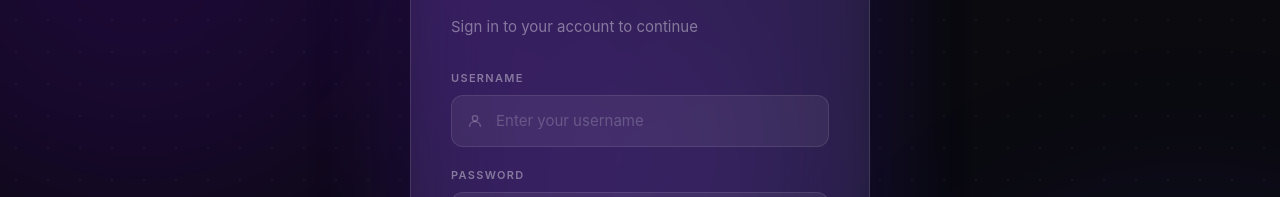
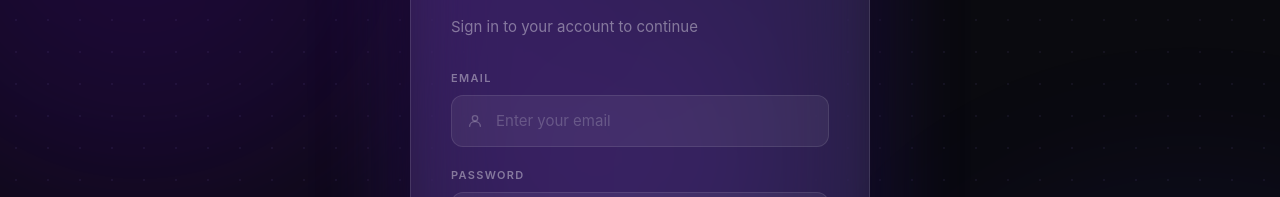
Before and after one commit to Muneeb-hub411/PerfectFit-AI, a React app in the folder frontend/: page /login in a window 1280 px wide. Shown: the part 220-417 px from the top of the page. Built offline with nearby package versions, Linux system fonts and the light colour scheme; the HTML template or start-up script is replaced by a standard one.

Commit message:
-Login form working

```diff
--- a/frontend/src/App.jsx
+++ b/frontend/src/App.jsx
@@ -10,6 +10,7 @@ const App = () => {
       <Routes>
         <Route path="/login" element={<Login />} />
         <Route path="/signup" element={<Signup />} />
+        <Route path="/" element={<h1>Home</h1>} />
       </Routes>
       <ToastContainer />
     </AuthProvider>
--- a/frontend/src/pages/login.jsx
+++ b/frontend/src/pages/login.jsx
@@ -4,8 +4,8 @@ import { useAuth } from "./../hooks/useAuth";
 
 const Login = () => {
   const navigate = useNavigate();
-  const { loading, hanleLogin } = useAuth();
-  const [form, setForm] = useState({ username: "", password: "" });
+  const { loading, handleLogin } = useAuth();
+  const [form, setForm] = useState({ email: "", password: "" });
   const [showPassword, setShowPassword] = useState(false);
 
   const handleChange = (e) => {
@@ -14,8 +14,9 @@ const Login = () => {
 
   const handleSubmit = async (e) => {
     e.preventDefault();
-    await hanleLogin(form);
-    navigate("/");
+    console.log(form);
+    const success = await handleLogin(form);
+    if (success) navigate("/");
   };
   if (loading) {
     return (
@@ -80,7 +81,7 @@ const Login = () => {
             {/* Username */}
             <div className="group">
               <label className="block text-[11px] font-semibold tracking-[0.12em] uppercase text-white/40 mb-2 group-focus-within:text-violet-400 transition-colors">
-                Username
+                Email
               </label>
               <div className="relative">
                 <div className="absolute left-4 top-1/2 -translate-y-1/2 text-white/25 group-focus-within:text-violet-400 transition-colors">
@@ -99,12 +100,12 @@ const Login = () => {
                   </svg>
                 </div>
                 <input
-                  type="text"
-                  name="username"
-                  placeholder="Enter your username"
-                  value={form.username}
+                  type="email"
+                  name="email"
+                  placeholder="Enter your email"
+                  value={form.email}
                   onChange={handleChange}
-                  autoComplete="username"
+                  autoComplete="email"
                   required
                   className="w-full bg-white/[0.06] border border-white/[0.1] hover:border-white/20 focus:border-violet-500 focus:bg-violet-500/[0.07] focus:ring-4 focus:ring-violet-500/[0.15] rounded-xl pl-11 pr-4 py-3.5 text-white text-[15px] placeholder-white/20 outline-none transition-all duration-200"
                 />
```
